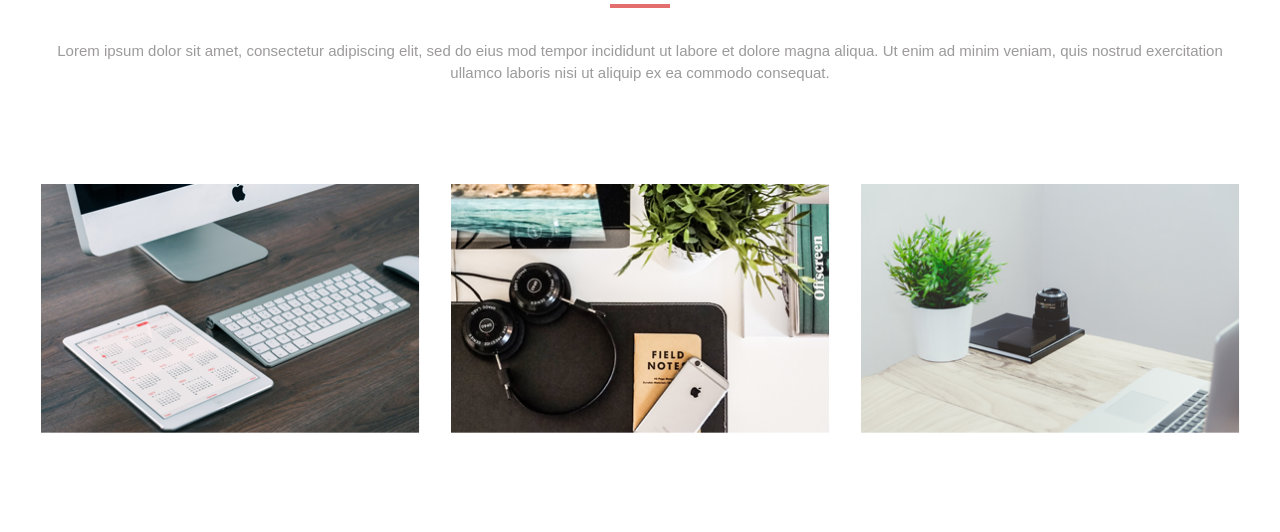
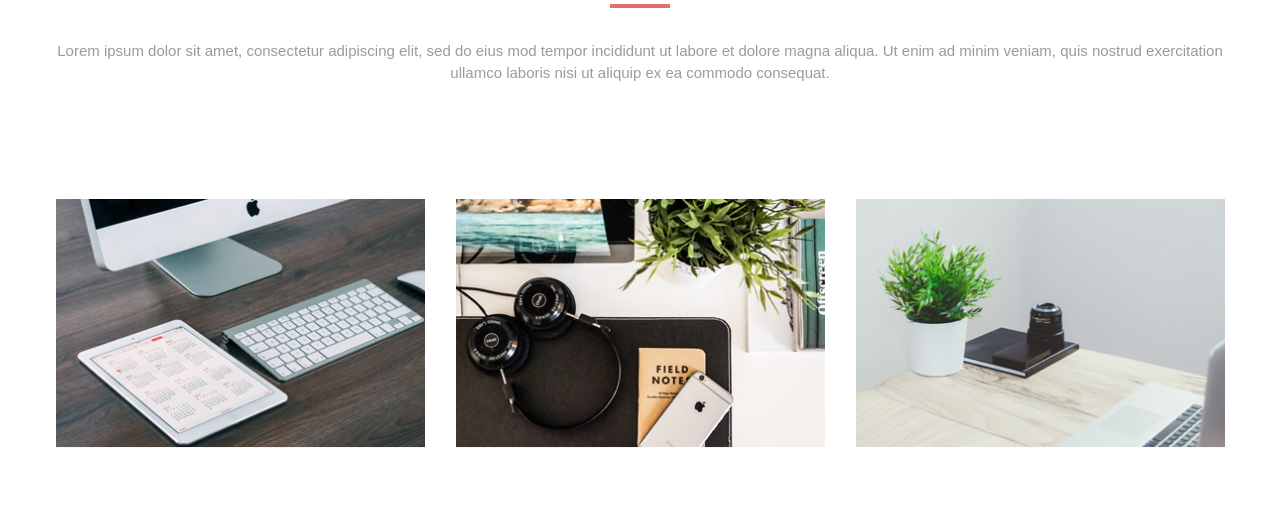
Before and after one commit to thang2309/mogo1, a plain HTML site: page index.html in a window 1280 px wide. Shown: the part 189-721 px from the top of the page. Drawn offline with Linux system fonts and the light colour scheme.

Commit message:
about us update

```diff
--- a/assets/scss/layout/_about-us.scss
+++ b/assets/scss/layout/_about-us.scss
@@ -7,7 +7,7 @@
         margin: 30px auto 30px auto;
     }
     .about-us__img {
-        @include flex(center, space-between, wrap);
+        @include flex(center, center);
         @media #{$res600} {
             display: block;
             justify-content: center;
@@ -21,6 +21,7 @@
             height: 250px;
             transition: 0.4s;
             background-size: cover;
+            margin: 15px;
             @media #{$info-tablet-horizontal} {
                 width: 370px;
                 height: 250px;
@@ -34,7 +35,7 @@
                 height: 100px;
             }
             @media #{$res600} {
-                width: 50%;
+                width: 200px;
                 margin: 10px auto;
                 height: 150px;
             }
```
Also changed, not shown: assets/scss/main.css, 1 other file.
